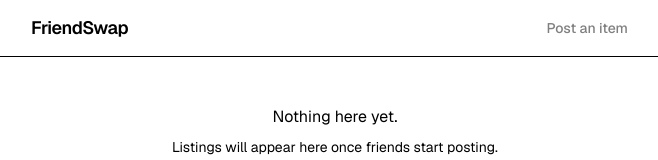
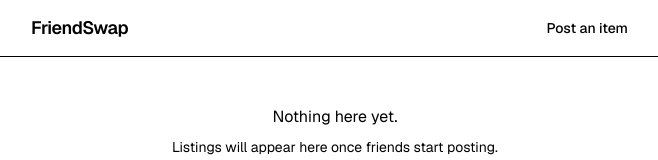
Before and after one commit to chromaglow/e_list, a Next.js app: page /1 in a window 1280 px wide. Shown: the top 160 px of the page, without its empty margins (305-963 px from the left). Built offline with nearby package versions, Linux system fonts and the light colour scheme.

Commit message:
feat(02-05): update AppHeader to accept token prop and use Link + buttonVariants()
- Remove disabled Button placeholder; add Next.js Link with buttonVariants() styling
- Add token prop to AppHeader function signature
- Update admin/login/page.tsx, admin/page.tsx, and new/page.tsx to pass token prop

```diff
--- a/app/[token]/admin/login/page.tsx
+++ b/app/[token]/admin/login/page.tsx
@@ -11,7 +11,7 @@
   const { token } = await params
   return (
     <>
-      <AppHeader />
+      <AppHeader token={token} />
       <main className="min-h-[calc(100dvh-3.5rem)]">
         <LoginForm token={token} />
       </main>
--- a/app/[token]/admin/page.tsx
+++ b/app/[token]/admin/page.tsx
@@ -19,7 +19,7 @@
 
   return (
     <>
-      <AppHeader />
+      <AppHeader token={token} />
       <main className="mx-auto max-w-screen-sm px-4 py-12">
         <h2 className="mb-4 text-lg font-semibold">Admin</h2>
         <p className="mb-6 text-sm text-muted-foreground">Logged in as admin.</p>
--- a/app/[token]/new/page.tsx
+++ b/app/[token]/new/page.tsx
@@ -11,7 +11,7 @@
   const { token } = await params
   return (
     <>
-      <AppHeader />
+      <AppHeader token={token} />
       <main className="min-h-[calc(100dvh-3.5rem)]">
         <CreateListingForm token={token} />
       </main>
--- a/components/shell/AppHeader.tsx
+++ b/components/shell/AppHeader.tsx
@@ -1,23 +1,18 @@
 // components/shell/AppHeader.tsx — Sticky mobile-first header.
 // Server Component (rendered server-side only).
-// D-10: "Post an item" button is present as a disabled placeholder.
-// Phase 2 wires up the button action.
+// Phase 2: "Post an item" Link wired to /[token]/new using buttonVariants().
 
-import { Button } from '@/components/ui/button'
+import Link from 'next/link'
+import { buttonVariants } from '@/components/ui/button'
 
-export default function AppHeader() {
+export default function AppHeader({ token }: { token: string }) {
   return (
     <header className="sticky top-0 z-10 border-b bg-background/95 backdrop-blur supports-[backdrop-filter]:bg-background/60">
       <div className="mx-auto max-w-screen-sm px-4 py-3 flex items-center justify-between">
         <h1 className="text-lg font-semibold tracking-tight">FriendSwap</h1>
-        <Button
-          disabled={true}
-          aria-label="Post an item (coming in Phase 2)"
-          title="Coming soon"
-          className="cursor-not-allowed"
-        >
+        <Link href={`/${token}/new`} className={buttonVariants()}>
           Post an item
-        </Button>
+        </Link>
       </div>
     </header>
   )
```
